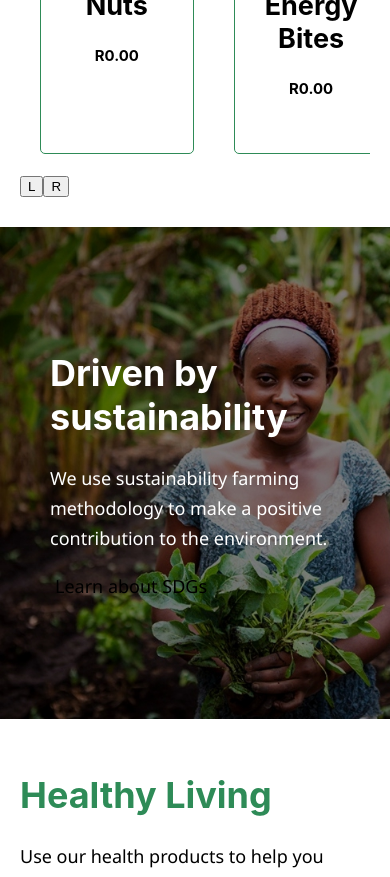
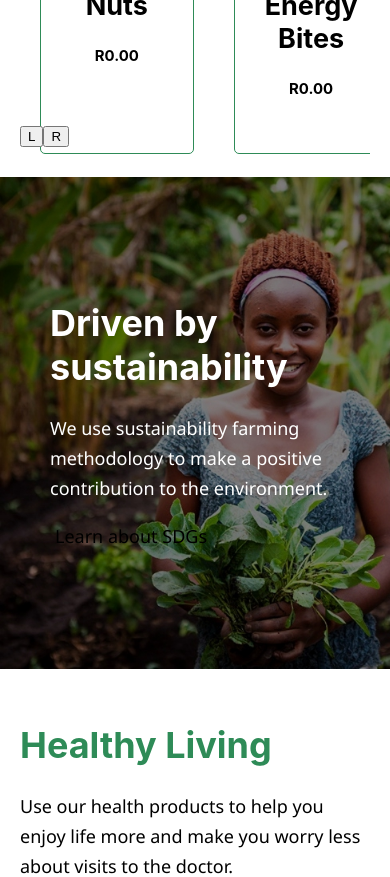
Before and after one commit to malebosambo/bereshit, a React (Vite) app: page / in a window 390 px wide. Shown: the part 1000-1877 px from the top of the page. Built offline with nearby package versions, Linux system fonts and the light colour scheme.

Commit message:
Update App.css

```diff
--- a/src/App.css
+++ b/src/App.css
@@ -110,6 +110,11 @@ p {
     padding: 40px 20px;
   }
 
+  .Scroller_Buttons {
+    justify-content: space-between;
+    margin-top: -50px;
+  }
+
   .Sustainable {
     background-image: url(/woman-farmer_1.jpg);
     background-repeat: no-repeat;
@@ -213,6 +218,11 @@ p {
     padding: 40px 20px;
   }
 
+  .Scroller_Buttons {
+    justify-content: space-between;
+    margin-top: -50px;
+  }
+
   .Sustainable {
     background-image: url(/woman-farmer_1.jpg);
     background-repeat: no-repeat;
@@ -306,6 +316,10 @@ p {
     padding: 40px 10px;
   }
 
+  .Scroller_Buttons {
+    display: none;
+  }
+
   .Sustainable {
     background-image: url(/woman-farmer_1.jpg);
     background-repeat: no-repeat;
@@ -390,6 +404,10 @@ p {
     padding: 40px 10px;
   }
 
+  .Scroller_Buttons {
+    display: none;
+  }
+
   .Sustainable {
     background-image: url(/woman-farmer_1.jpg);
     background-repeat: no-repeat;
```
